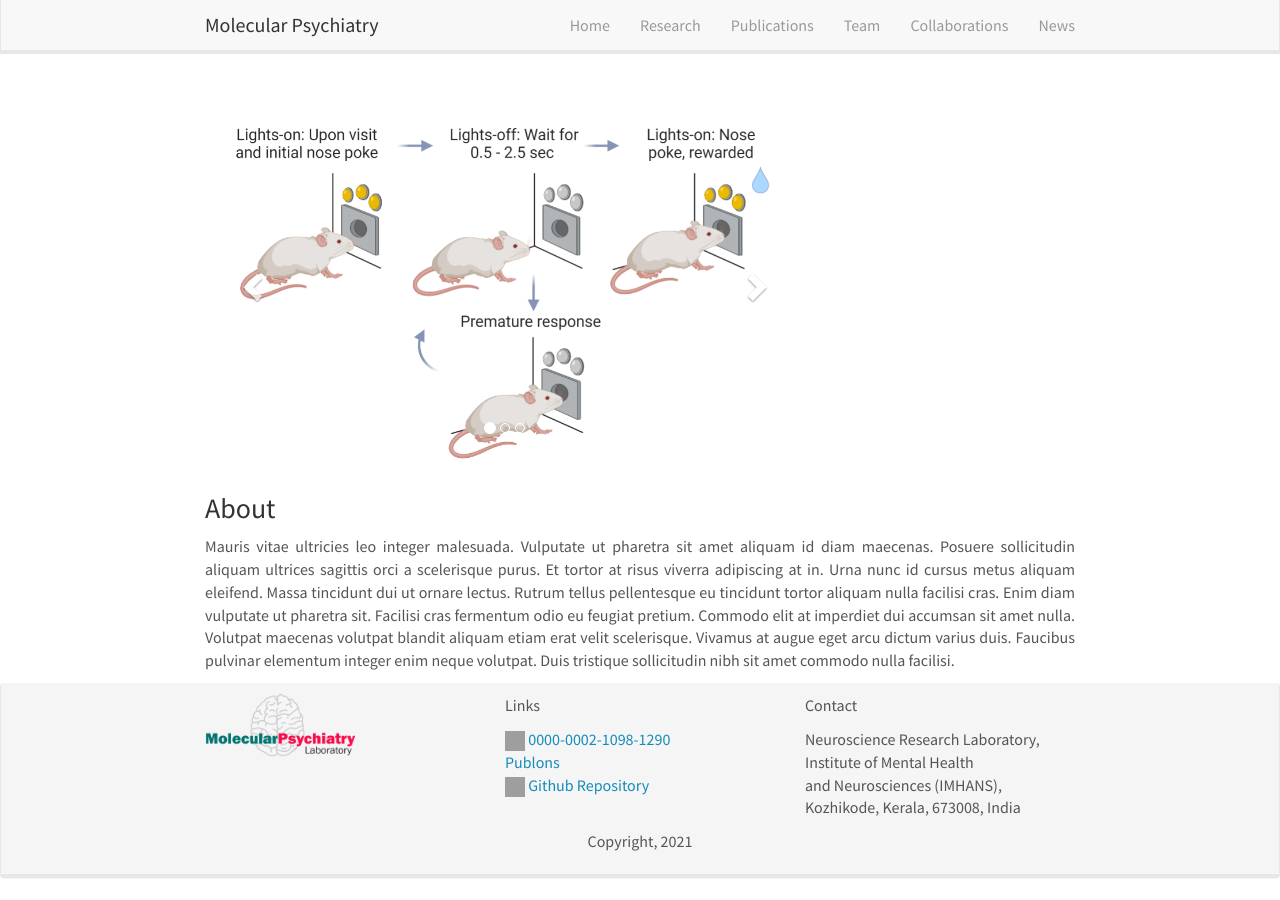
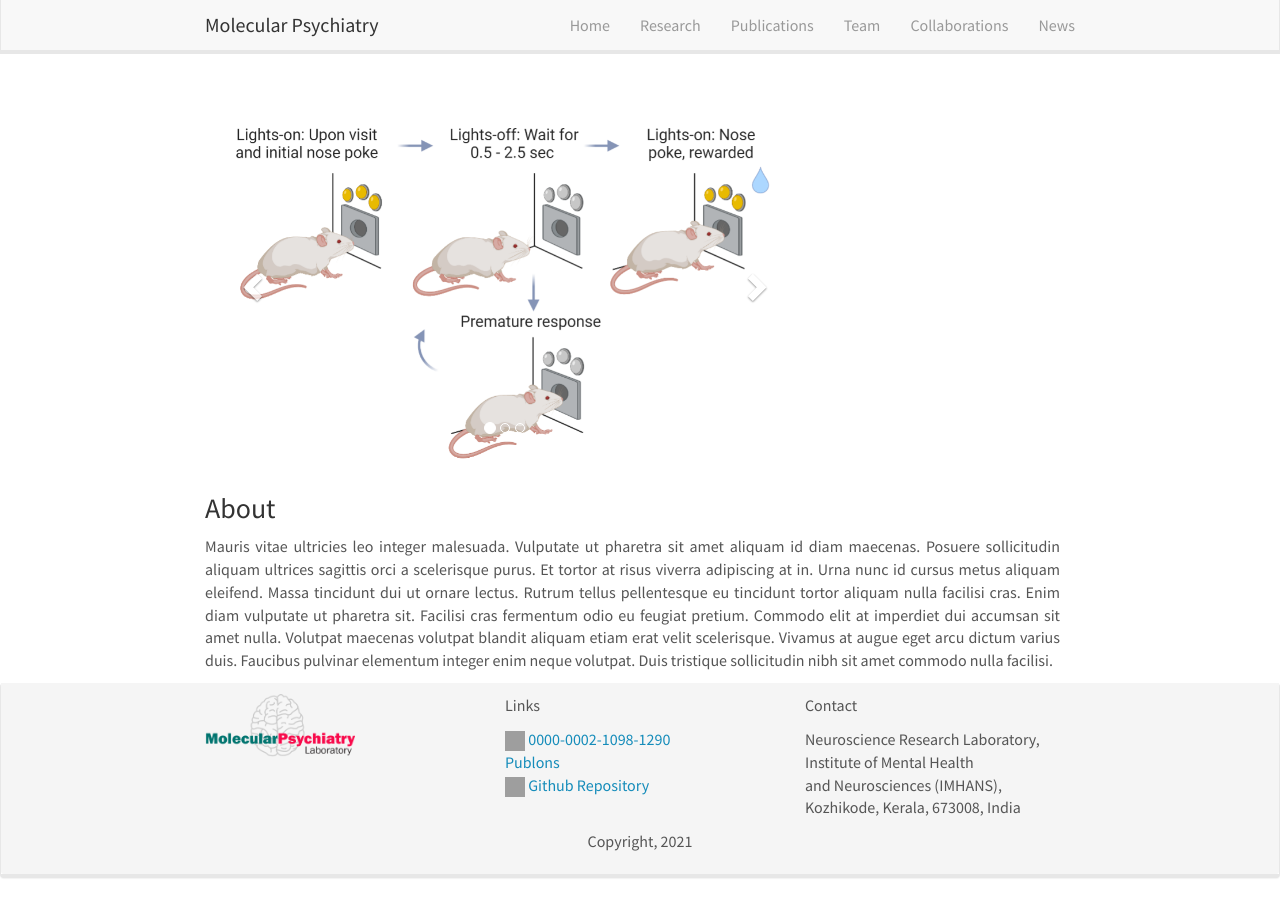
Before and after one commit to molecularpsychiatrylab/molecularpsychiatrylab.github.io, a Jekyll site: the page built from _pages/home.md, in a window 1280 px wide. Built offline with Jekyll 4.4.1, drawn with Linux system fonts in a browser that asks for light colours; nearby versions of some CDN libraries; grey boxes are pictures that could not be loaded.

Commit message:
Update homelay.html

```diff
--- a/_layouts/homelay.html
+++ b/_layouts/homelay.html
@@ -2,7 +2,7 @@
 layout: default
 ---
 
-<div id="homeid" class="col-sm-18 ml-0 nopadding-left ">
+<div id="homeid" class="col-sm-12 ml-15 nopadding-left ">
 	<div id="carousel" class="carousel slide" "mx-auto" style="width: 600px;" data-ride="carousel" data-interval="5000" data-pause="hover">
 		<!-- Menu -->
 		<ol class="carousel-indicators">
```
